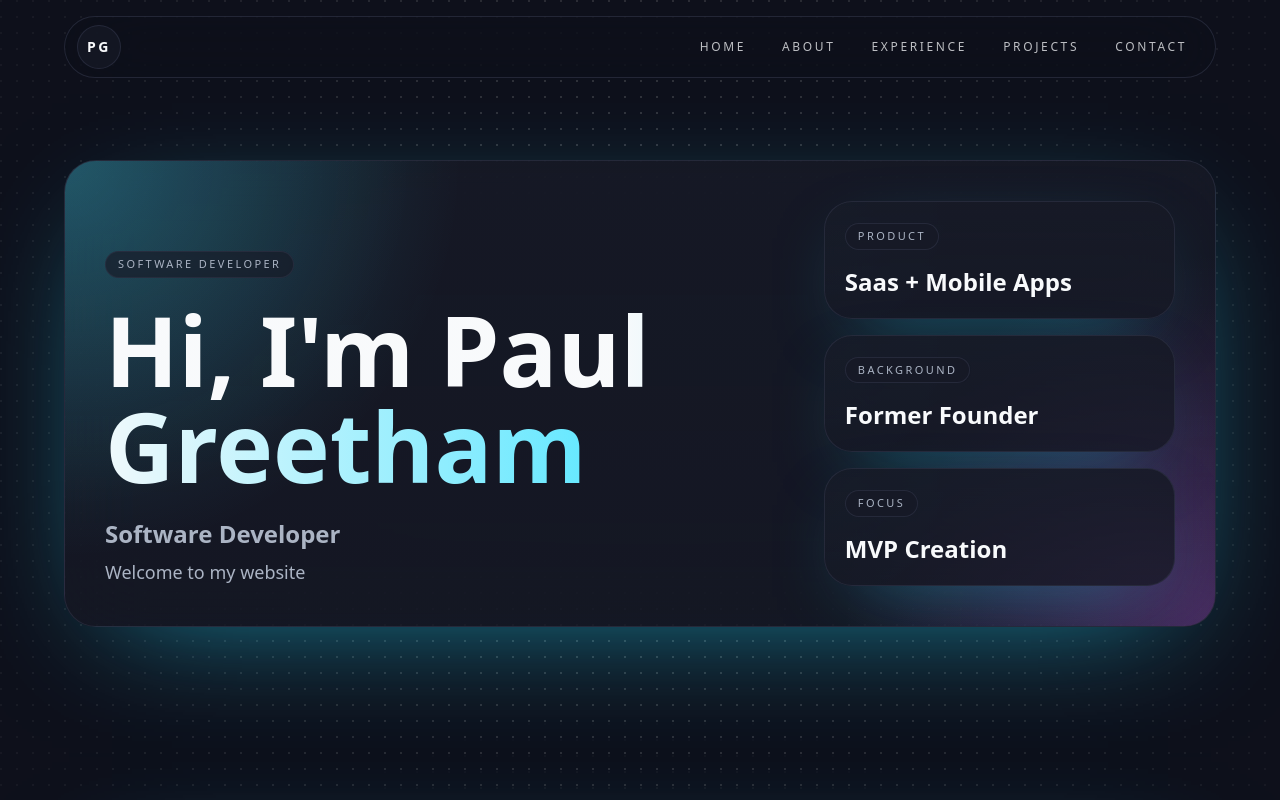
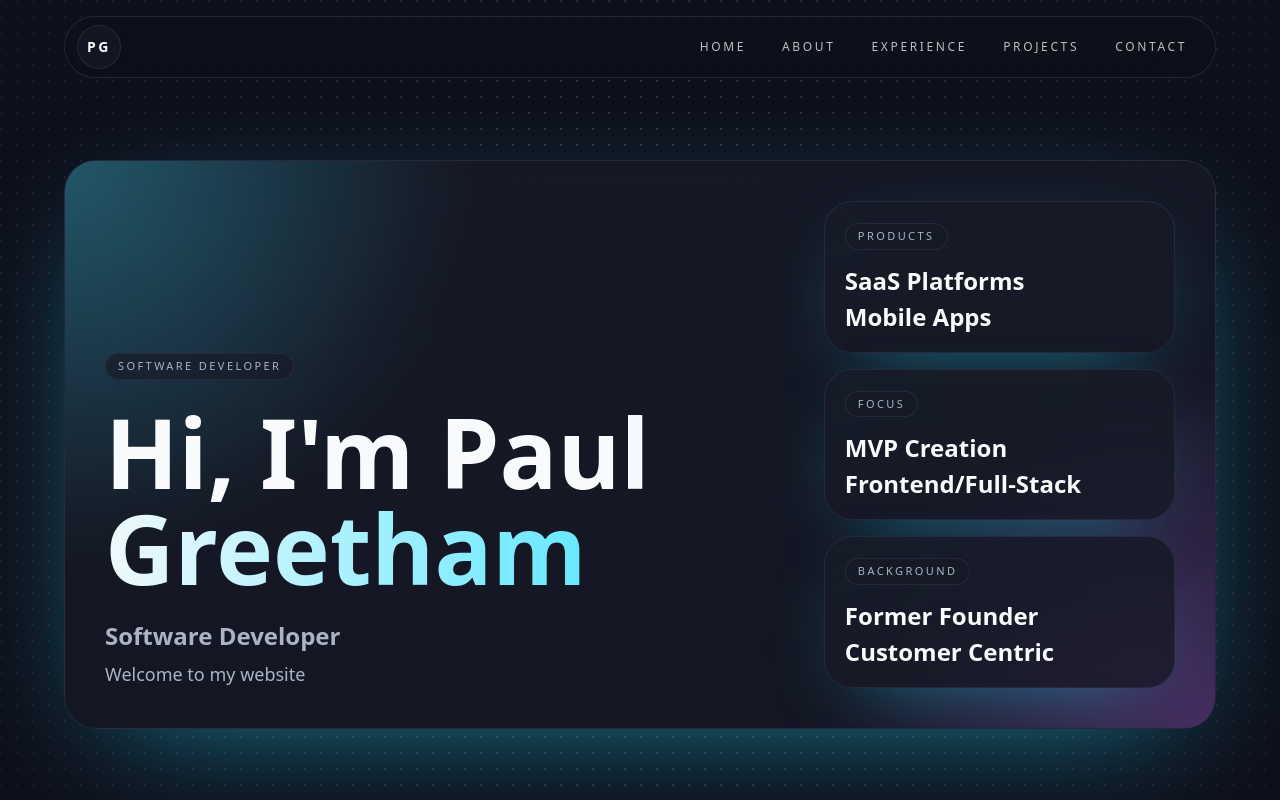
Before and after one commit to PaulGreetham/paul-greetham, a Next.js app: page / in a window 1280 px wide. Shown: the top 800 px of the page. Built offline with nearby package versions, Linux system fonts and the light colour scheme.

Commit message:
expereince text updated

```diff
--- a/src/components/sections/about.tsx
+++ b/src/components/sections/about.tsx
@@ -45,7 +45,7 @@ export function AboutSection() {
             <AccordionItem value="item-1">
               <AccordionTrigger>My background?</AccordionTrigger>
               <AccordionContent className="text-left text-muted-foreground">
-                I&apos;m from the UK where I ran a successful brewery and hospitality business for many years in Manchester. Due to COVID and Brexit, these businesses were sold or closed and I&apos;ve been in the Netherlands for nearly 4 years. During my time in Manchester, I built Beatnikz Republic from the ground up, starting as a small craft brewery and expanding into a successful taproom in the city centre. This experience gave me invaluable insights into business operations, customer service, and the importance of adapting to changing market conditions.
+                I&apos;m from the UK where I ran a successful brewery and hospitality business for many years in Manchester. Due to COVID and Brexit, these businesses were sold or closed and I&apos;ve been in the Netherlands for nearly 4 years. During my time in Manchester, I built Beatnikz Republic from the ground up, starting homebrewing in my small kitchen to growing the business into a £1.3m annual revenue business, exploying 25+ perople, creating three city-centre venues and exporitng to nine difffferent countries. This experience gave me invaluable insights into business operations, customer service, and the importance of adapting to changing market conditions.
               </AccordionContent>
             </AccordionItem>
 
--- a/src/components/sections/hero.tsx
+++ b/src/components/sections/hero.tsx
@@ -63,16 +63,25 @@ export function HeroSection() {
               className="grid gap-4 sm:grid-cols-3 lg:grid-cols-1"
             >
               <div className="glass-card p-5">
-                <p className="glass-chip mb-4">Product</p>
-                <p className="text-2xl font-semibold">Saas + Mobile Apps</p>
+                <p className="glass-chip mb-4">Products</p>
+                <div className="space-y-1.5">
+                  <p className="text-2xl font-semibold leading-tight">SaaS Platforms</p>
+                  <p className="text-2xl font-semibold leading-tight">Mobile Apps</p>
+                </div>
+              </div>
+              <div className="glass-card p-5">
+                <p className="glass-chip mb-4">Focus</p>
+                <div className="space-y-1.5">
+                  <p className="text-2xl font-semibold leading-tight">MVP Creation</p>
+                  <p className="text-2xl font-semibold leading-tight">Frontend/Full-Stack</p>
+                </div>
               </div>
               <div className="glass-card p-5">
                 <p className="glass-chip mb-4">Background</p>
-                <p className="text-2xl font-semibold">Former Founder</p>
-              </div>
-              <div className="glass-card p-5">
-                <p className="glass-chip mb-4">Focus</p>
-                <p className="text-2xl font-semibold">MVP Creation</p>
+                <div className="space-y-1.5">
+                  <p className="text-2xl font-semibold leading-tight">Former Founder</p>
+                  <p className="text-2xl font-semibold leading-tight">Customer Centric</p>
+                </div>
               </div>
             </motion.div>
           </div>
```
